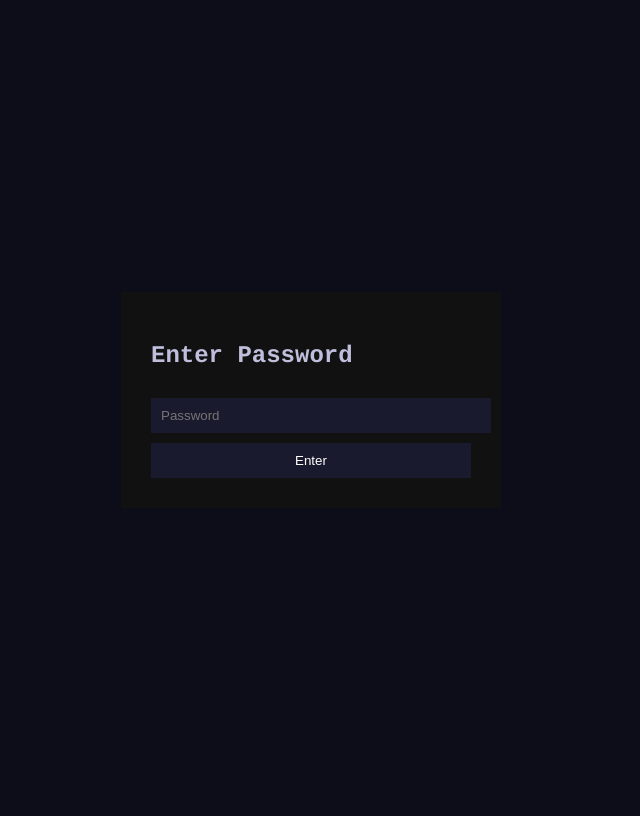
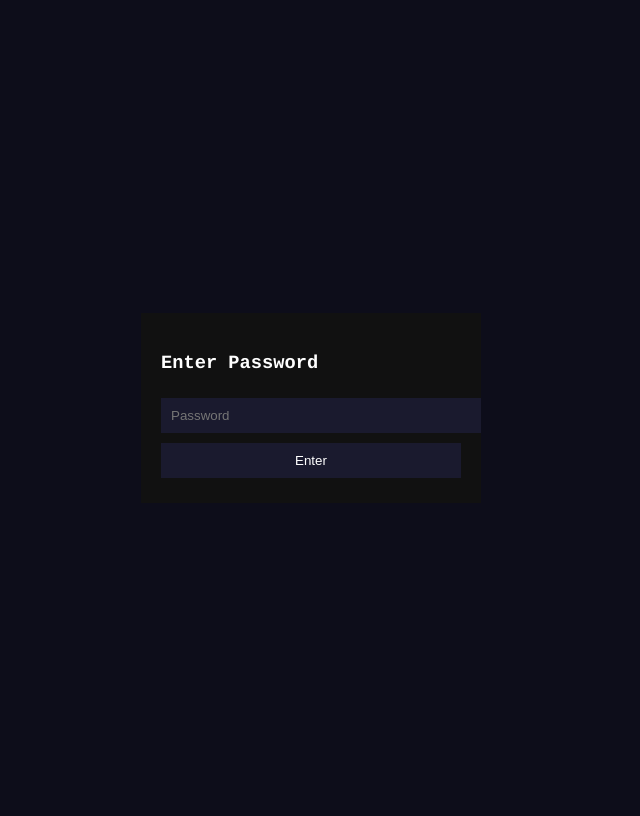
Before and after one commit to Versey42/test11, a Flask app: page / in a window 1280 px wide. Shown: the whole page, without its empty margins (329-969 px from the left). Before the commit the page ends 478 px from the top, so only its background shows below. Run offline with Flask 3, Linux system fonts and the light colour scheme.

Commit message:
Update login.html

```diff
--- a/templates/login.html
+++ b/templates/login.html
@@ -2,58 +2,51 @@
 <html>
 <head>
 <title>Login</title>
-
 <style>
 body {
     background:#0d0d1a;
-    color:#c0bedd;
+    color:#fff;
     font-family:Courier;
     display:flex;
     justify-content:center;
     align-items:center;
     height:100vh;
-    margin:0;
 }
 
 .box {
     background:#111;
-    padding:30px;
-    width:320px;
+    padding:20px;
+    width:300px;
 }
 
-input, button {
+input,button {
     width:100%;
     padding:10px;
-    margin-top:10px;
+    margin:5px 0;
     background:#1a1a2e;
     border:none;
     color:#fff;
 }
 
-button { cursor:pointer; }
-
 .error {
     color:red;
-    margin-top:10px;
-    text-align:center;
 }
 </style>
-
 </head>
 <body>
 
 <div class="box">
-    <h2>Enter Password</h2>
+<h3>Enter Password</h3>
 
-    <!-- ✅ CRITICAL FIX -->
-    <form method="POST" action="/">
-        <input type="password" name="password" placeholder="Password" required>
-        <button type="submit">Enter</button>
-    </form>
+<form method="POST">
+<input type="password" name="password" placeholder="Password">
+<button type="submit">Enter</button>
+</form>
 
-    {% if error %}
-        <div class="error">{{ error }}</div>
-    {% endif %}
+{% if error %}
+<div class="error">{{ error }}</div>
+{% endif %}
+
 </div>
 
 </body>
```
